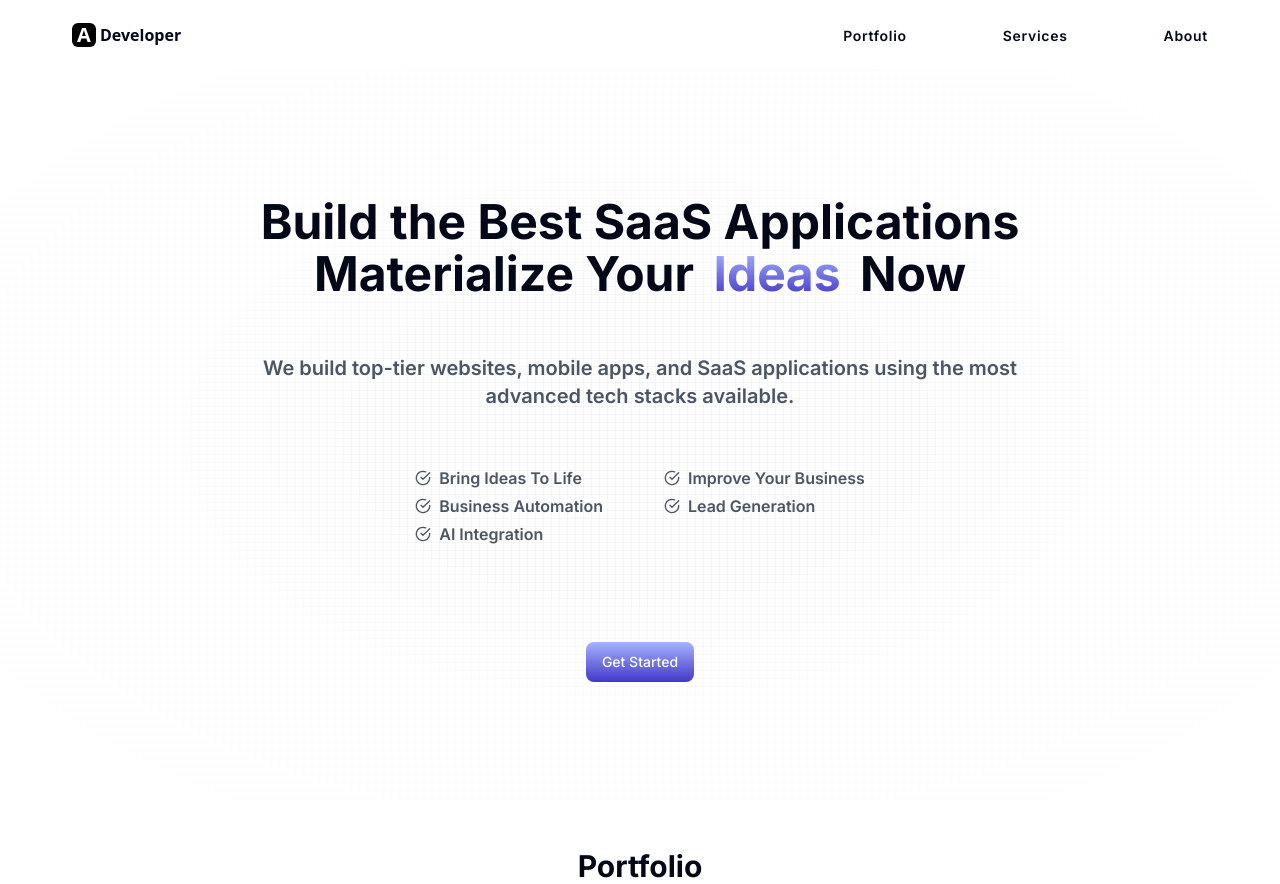
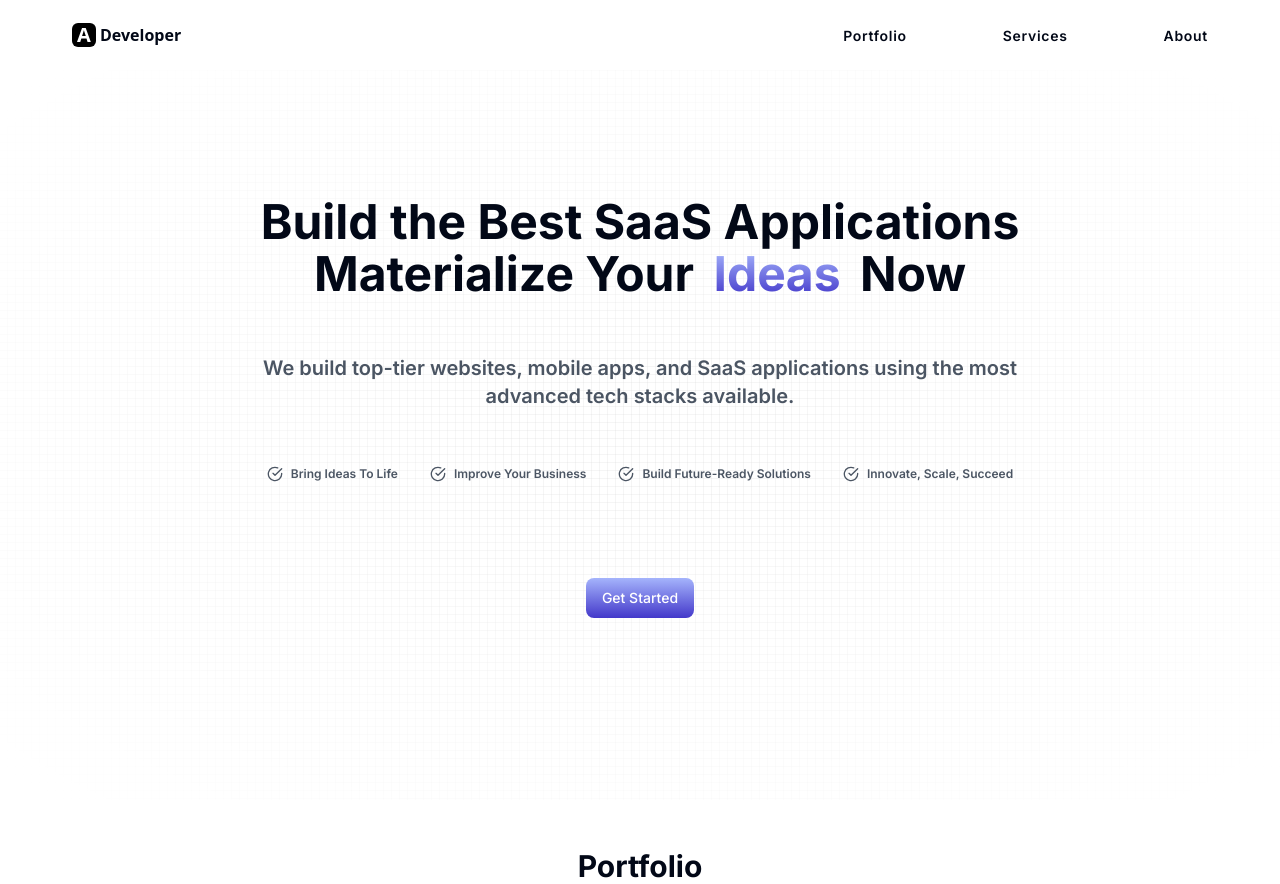
Before and after one commit to ammar-1990/ammar-website, a Next.js app: page / in a window 1280 px wide. Built offline with nearby package versions, Linux system fonts and the light colour scheme.

Commit message:
highlights

```diff
--- a/app/(main)/page.tsx
+++ b/app/(main)/page.tsx
@@ -23,9 +23,8 @@ const MainSection = () => {
   const bulletPoints = [
     "Bring Ideas To Life",
     "Improve  Your Business",
-    "Business Automation",
-    "Lead Generation",
-    "AI Integration"
+    "Build Future-Ready Solutions",
+ "Innovate, Scale, Succeed",
   ];
   return (
     <section className=" relative   min-h-[calc(100vh-70px)] 3xl:min-h-[80vh]">
@@ -45,11 +44,11 @@ const MainSection = () => {
           the most advanced tech stacks available.
         </p>
         {/* bullet points */}
-        <div className="grid grid-cols-1 xs:grid-cols-2 mt-14 gap-y-1 gap-x-4 sm:gap-x-12 ">
+        <div className="flex items-center justify-between gap-8 mt-14 flex-wrap ">
           {bulletPoints.map((point) => (
             <h2
               key={point}
-              className="flex items-center gap-2   text-gray-600 font-semibold text-xs sm:text-base "
+              className="flex items-center gap-2   text-gray-600 font-semibold text-[10px] sm:text-xs shrink-0 "
             >
               <CheckCircle className="shrink-0" size={16} />
               {point}
```
